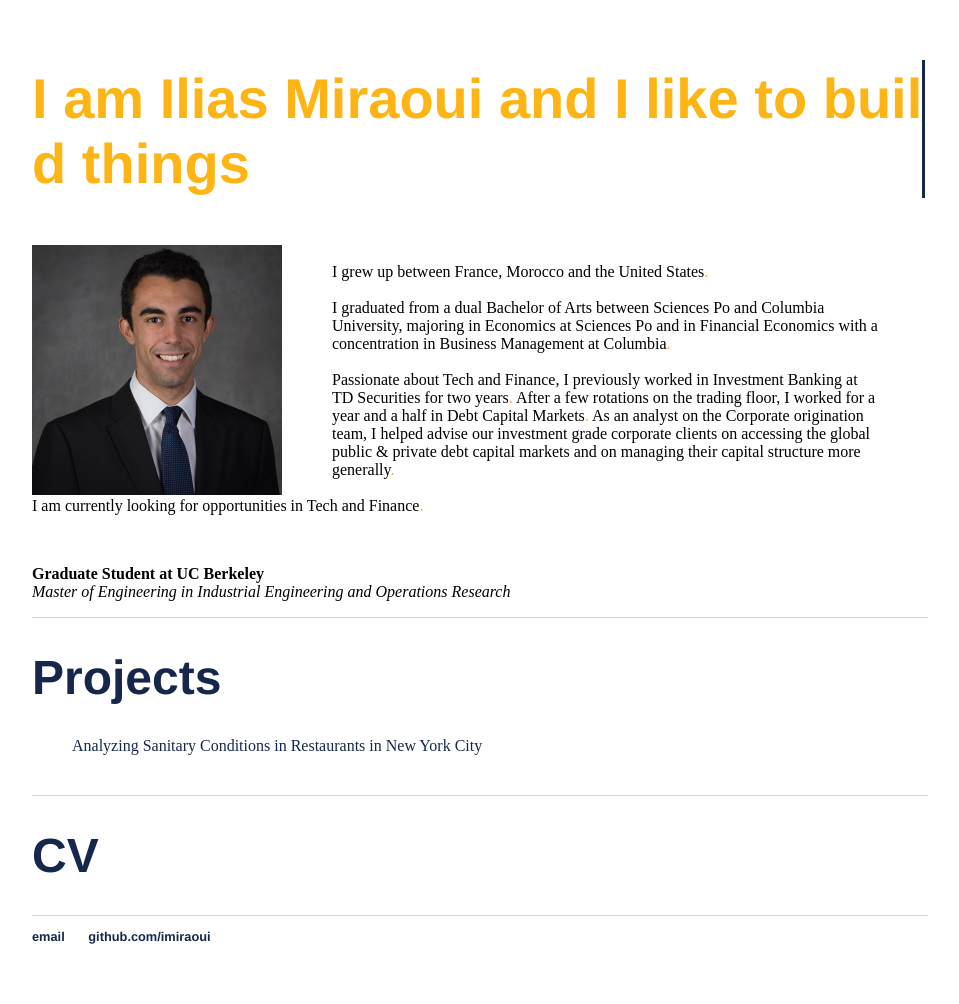
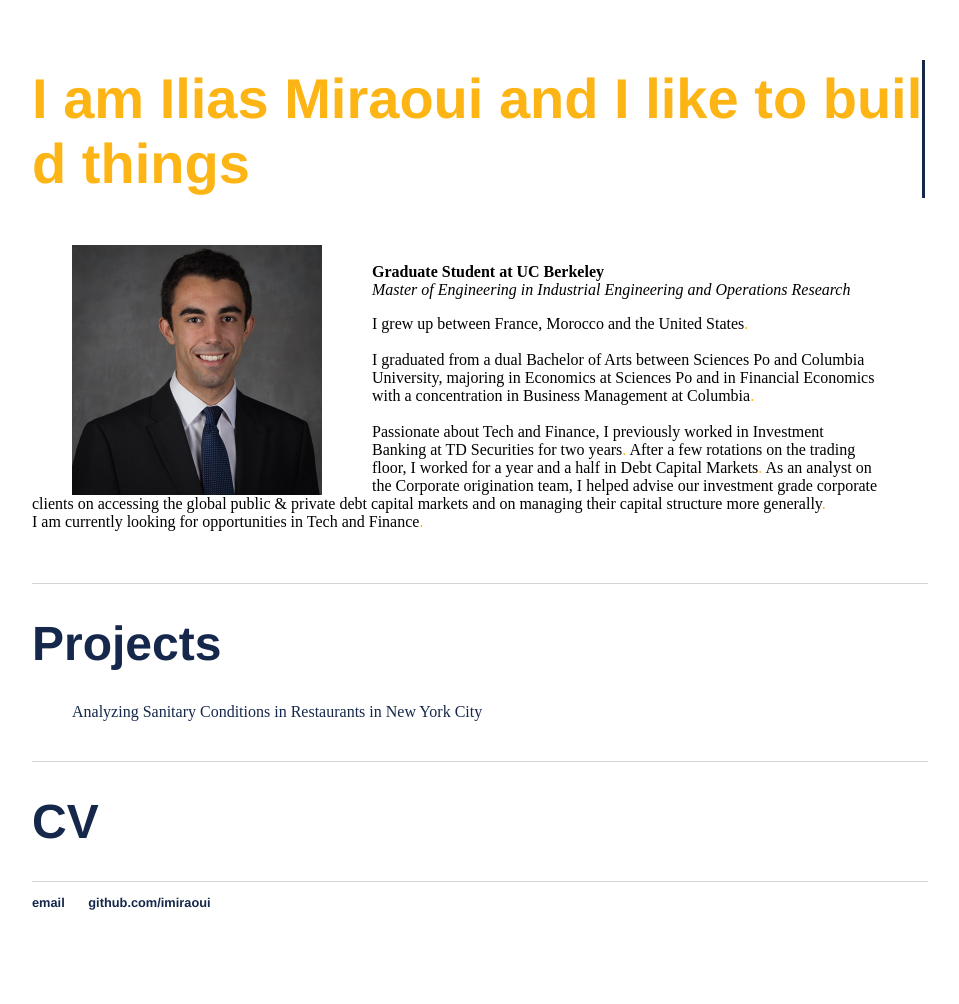
Before and after one commit to imiraoui/imiraoui.github.io, a Jekyll site: the page built from index.html, in a window 1280 px wide. Shown: the whole page, without its empty margins (160-1119 px from the left). Built offline with Jekyll 4.4.1, drawn with Linux system fonts in a browser that asks for light colours; nearby versions of some CDN libraries; after the commit the page ends 970 px from its top, so only the background shows below that.

Commit message:
Improving formatting on mobile

```diff
--- a/css/main.css
+++ b/css/main.css
@@ -17,7 +17,6 @@
 
 footer { border-top: 1px solid #d5d5d5; font-size: .8em; }
 
-.img p { margin: 0 16px 16px 0; }
 
 .projects { border-top: 1px solid #d5d5d5;}
 .projects h1 { font-size: 3em; }
--- a/index.html
+++ b/index.html
@@ -6,17 +6,21 @@
 
 
 		<div class="blurb">
-			<img src="assets/img/profile1.jpg" alt="Ilias Miraoui" width="250" align="left" style="padding-right: 50px;"/>
-			<p class="img" style="padding-right: 50px;"> </br>
+			<figure><img src="assets/img/profile1.jpg" alt="Ilias Miraoui" width="250" align="left" style="padding-right: 50px;"/>
+			<figcaption><p><font size = 3><b> </br> Graduate Student at UC Berkeley </b></br>
+			<i>Master of Engineering in Industrial Engineering and Operations Research</i></font></p></figcaption>
+			</figure>
+			<p style="padding-right: 50px;">
 				I grew up between France, Morocco and the United States<font color="#FDB515">. </font> </br></br>
 				I graduated from a dual Bachelor of Arts between Sciences Po and Columbia University, majoring in Economics at Sciences Po and in Financial Economics with a concentration in Business Management at Columbia<font color="#FDB515">. </font> </br></br>
-				Passionate about Tech and Finance, I previously worked in Investment Banking at TD Securities for two years<font color="#FDB515">. </font> After a few rotations on the trading floor, I worked for a year and a half in Debt Capital Markets<font color="#FDB515">. </font> As an analyst on the Corporate origination team, I helped advise our investment grade corporate clients on accessing the global public & private debt capital markets and on managing their capital structure more generally<font color="#FDB515">. </font></br></br>
-
+				Passionate about Tech and Finance, I previously worked in Investment Banking at TD Securities for two years<font color="#FDB515">. </font> After a few rotations on the trading floor, I worked for a year and a half in Debt Capital Markets<font color="#FDB515">. </font> As an analyst on the Corporate origination team, I helped advise our investment grade corporate clients on accessing the global public & private debt capital markets and on managing their capital structure more generally<font color="#FDB515">. </font>
+				</br>
 			I am currently looking for opportunities in Tech and Finance<font color="#FDB515">. </font>
 			</p>
 			<br clear="left"/>
-			<p><font size = 3><b> Graduate Student at UC Berkeley </b></br>
-			<i>Master of Engineering in Industrial Engineering and Operations Research</i></font></p>
+		</br>
+
+
 			</div>
 		<div class ="projects" >
 			<a name="Projects"> </a><h1> Projects </h1>
```
Also changed, not shown: 3 other files.
